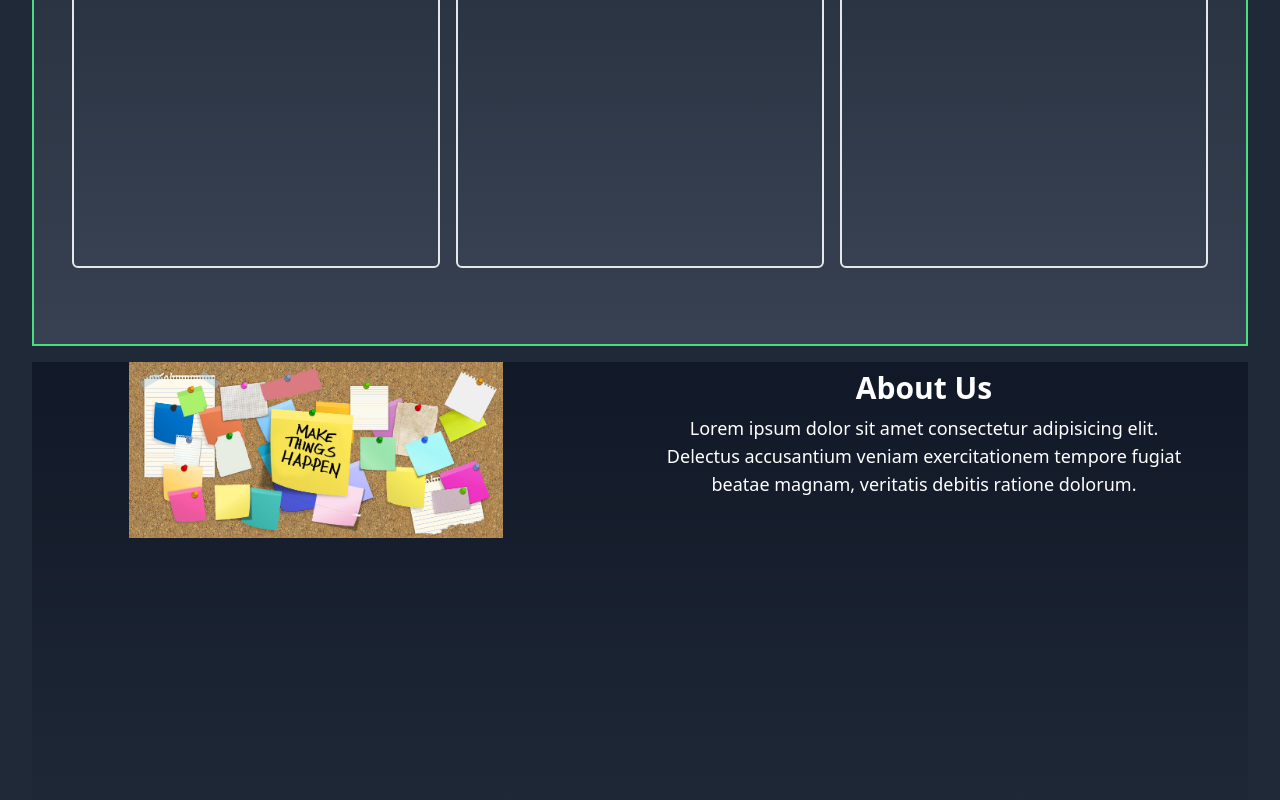
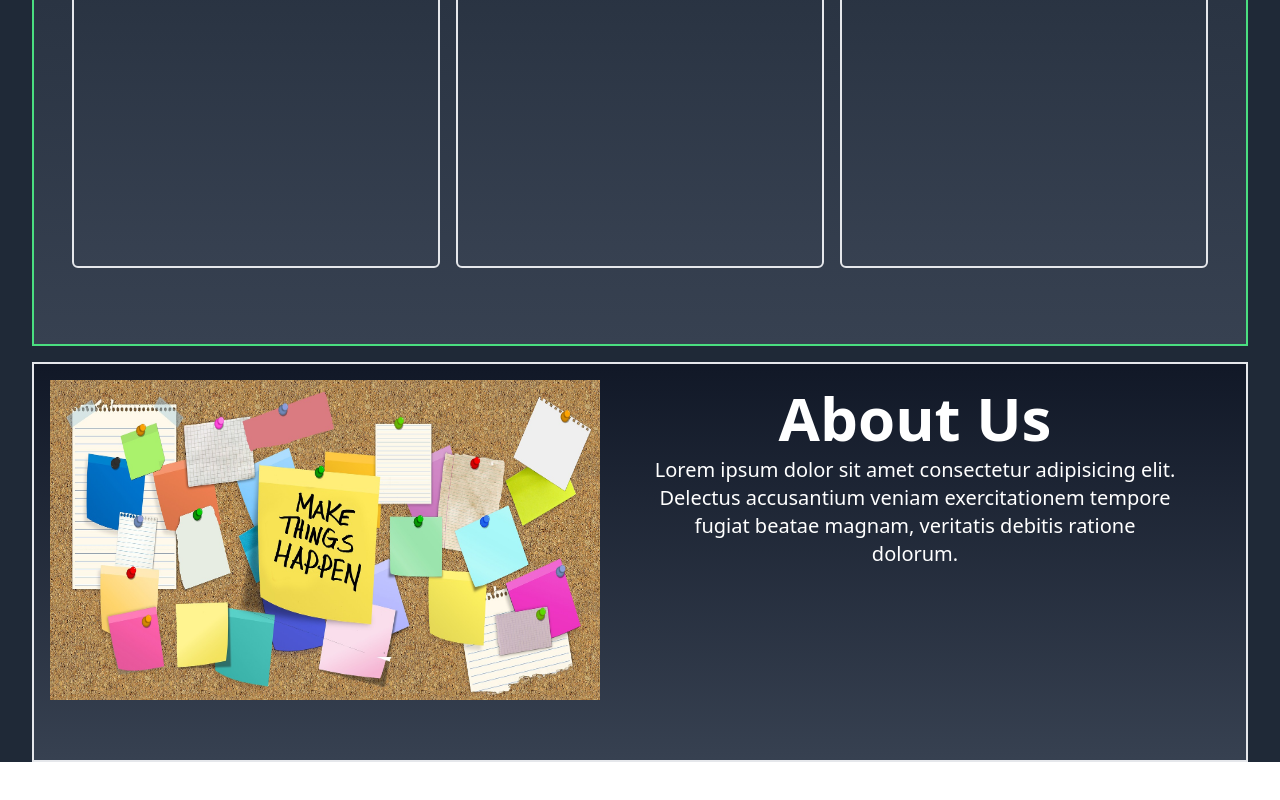
Before and after one commit to YogenderSha/UTSAV, a React (Create React App) app: page / in a window 1280 px wide. Shown: the part 1426-2226 px from the top of the page. After the commit the page ends 2188 px from the top, so only its background shows below. Built offline with nearby package versions, Linux system fonts and the light colour scheme.

Commit message:
some changes in about section

```diff
--- a/src/Components/About.js
+++ b/src/Components/About.js
@@ -5,15 +5,15 @@ import logo from './hero.jpg';
 export default function About() {
   return (
     <>
-    <section className='flex flex-col align-middle md:flex-row w-[95%] mx-auto md:h-[60vh] bg-gradient-to-t from-gray-800 to-gray-900'>
-        <div className='mx-auto block md:hidden my-2'><span className='text-white font-semibold font-sans text-3xl'>About Us</span></div>
+    <section className='border-2 box-border p-4 flex flex-col align-middle md:flex-row w-[95%] mx-auto md:h-[50vh] bg-gradient-to-t from-gray-700 to-gray-900'>
+        <div className='mx-auto block md:hidden my-3 md:my-2'><span className='text-white font-semibold font-sans text-4xl'>About Us</span></div>
         <div className='mx-auto w-full'>
             {/* <span className=''><iframe src={logo}  frameborder="0"></iframe></span> */}
-            <img className='h-32 sm:h-44  mx-auto' src={logo} alt="" />
+            <img className='h-32 sm:h-44 md:h-600 lg:h-80  mx-auto' src={logo} alt="" />
         </div>
         <main className='flex flex-col w-full md:mx-10'>
-        <div className='mx-auto hidden md:block my-2'><span className='text-white font-semibold font-sans text-3xl'>About Us</span></div>
-        <div className='mx-auto w-[95%]'><p className='text-center text-white font-sans font-medium text-lg'>Lorem ipsum dolor sit amet consectetur adipisicing elit. Delectus accusantium veniam exercitationem tempore fugiat beatae magnam, veritatis debitis ratione dolorum.</p>
+        <div className='mx-auto hidden md:block my-2'><span className='text-white font-semibold font-sans md:text-4xl lg:text-6xl'>About Us</span></div>
+        <div className='mx-auto w-[95%]'><p className='text-center text-white font-sans font-medium  text-lg md:text-xl'>Lorem ipsum dolor sit amet consectetur adipisicing elit. Delectus accusantium veniam exercitationem tempore fugiat beatae magnam, veritatis debitis ratione dolorum.</p>
         </div>
         </main>
 
```
